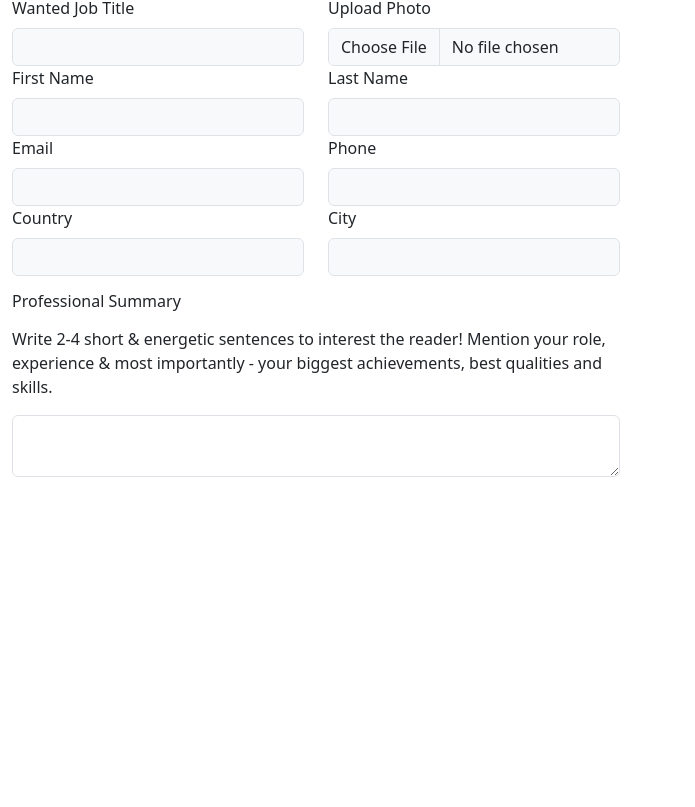
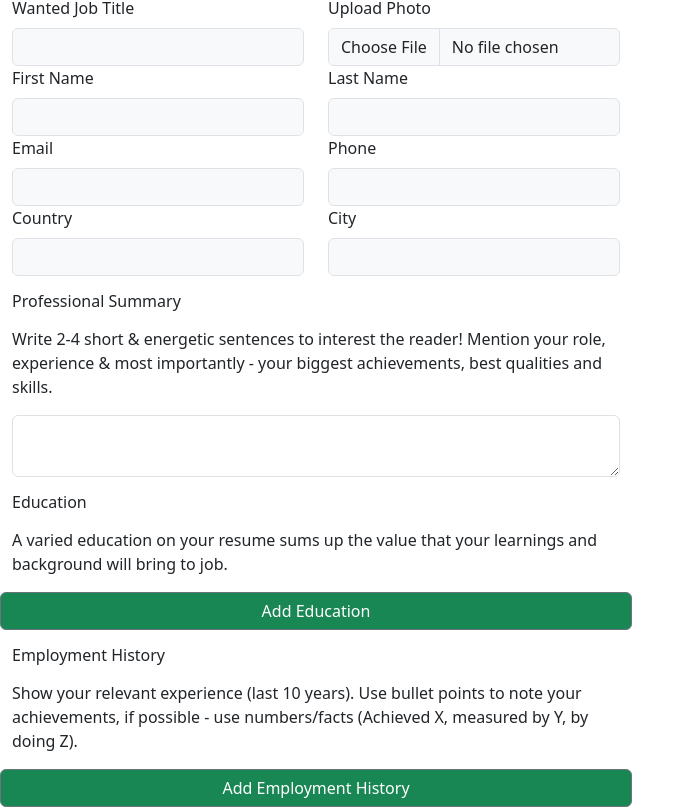
Before and after one commit to vivekmahato26/res-2023, a React (Create React App) app: page / in a window 1280 px wide. Shown: the part 312-1119 px from the top of the page, without its empty margins (0-695 px from the left). Before the commit the page ends 800 px from the top, so only its background shows below. Built offline with nearby package versions, Linux system fonts and the light colour scheme.

Commit message:
emp and ed

```diff
--- a/src/components/editor/resumeEditor.js
+++ b/src/components/editor/resumeEditor.js
@@ -1,15 +1,118 @@
+import { useSelector } from "react-redux";
+import {
+  add as educationAdd,
+  modify as educationModify,
+  remove as educationRemove,
+} from "../../redux/slices/educationSlice";
+import {
+  add as employmentAdd,
+  modify as employmentModify,
+  remove as employmentRemove,
+} from "../../redux/slices/employmentSlice";
 import Header from "./header";
 import PersonalDetails from "./personalDetails";
+import Section from "./section";
 import Summary from "./summary";
-
 const ResumeEditor = () => {
-    return (
-        <div>
-            <Header/>
-            <PersonalDetails/>
-            <Summary/>
-        </div>
-    )
-}
+    const educationState = useSelector(state => state.Education.value);
+    const employmentState = useSelector(state => state.Employment.value);
+  const employment = {
+    inputs: [
+      {
+        label: "Job Title",
+        col: 6,
+        type: "text",
+      },
+      {
+        label: "Employer",
+        col: 6,
+        type: "text",
+      },
+      {
+        label: "Start",
+        col: 3,
+        type: "date",
+      },
+      {
+        label: "End",
+        col: 3,
+        type: "date",
+      },
+      {
+        label: "City",
+        col: 6,
+        type: "text",
+      },
+      {
+        label: "Description",
+        col: 12,
+        type: "textarea",
+      },
+    ],
+    title: "Employment History",
+    desc: "Show your relevant experience (last 10 years). Use bullet points to note your achievements, if possible - use numbers/facts (Achieved X, measured by Y, by doing Z).",
+    redux: {
+      actions: {
+        add: employmentAdd,
+        modify: employmentModify,
+        remove: employmentRemove,
+      },
+      state: employmentState
+    },
+  };
+  const education = {
+    inputs: [
+      {
+        label: "School",
+        col: 6,
+        type: "text",
+      },
+      {
+        label: "Degree",
+        col: 6,
+        type: "text",
+      },
+      {
+        label: "Start",
+        col: 3,
+        type: "date",
+      },
+      {
+        label: "End",
+        col: 3,
+        type: "date",
+      },
+      {
+        label: "City",
+        col: 6,
+        type: "text",
+      },
+      {
+        label: "Description",
+        col: 12,
+        type: "textarea",
+      },
+    ],
+    title: "Education",
+    desc: "A varied education on your resume sums up the value that your learnings and background will bring to job.",
+    redux: {
+      actions: {
+        add: educationAdd,
+        modify: educationModify,
+        remove: educationRemove,
+      },
+      state: educationState
+    },
+  };
+  return (
+    <div>
+      <Header />
+      <PersonalDetails />
+      <Summary />
+      <Section formData={education} />
+      <Section formData={employment} />
+    </div>
+  );
+};
 
 export default ResumeEditor;
--- /dev/null
+++ b/src/components/editor/section.js
@@ -0,0 +1,43 @@
+import React from "react";
+import { useDispatch } from "react-redux";
+import { Col, Input, Label, Row, Container, Button } from "reactstrap";
+import { v4 as uuid } from "uuid";
+
+export default function Section({ formData }) {
+  const dispatch = useDispatch();
+  return (
+    <Container>
+      <h6 style={{ margin: "1rem 0" }}>{formData.title}</h6>
+      <p style={{ margin: "1rem 0" }}>{formData.desc}</p>
+      {formData.redux.state.map((e) => {
+        return (
+          <Row>
+            {formData.inputs.map((e) => {
+              return (
+                <Col key={uuid()} md={e.col}>
+                  <Label>{e.label}</Label>
+                  <Input type={e.type} />
+                </Col>
+              );
+            })}
+            <Button
+              className="bg-success"
+              onClick={() => dispatch(formData.redux.actions.remove(e.id))}
+            >
+              Delete
+            </Button>
+          </Row>
+        );
+      })}
+
+      <Row>
+        <Button
+          className="bg-success"
+          onClick={() => dispatch(formData.redux.actions.add())}
+        >
+          Add {formData.title}
+        </Button>
+      </Row>
+    </Container>
+  );
+}
--- a/src/redux/index.js
+++ b/src/redux/index.js
@@ -1,10 +1,14 @@
 import { configureStore } from "@reduxjs/toolkit";
 import personalDetailsSlice from "./slices/personalDetailsSlice";
 import summarySlice from "./slices/summarySlice";
+import educationSlice from "./slices/educationSlice";
+import employmentSlice from "./slices/employmentSlice";
 
 export default configureStore({
     reducer : {
         PersonalDetails : personalDetailsSlice,
-        Summary: summarySlice
+        Summary: summarySlice,
+        Education: educationSlice,
+        Employment: employmentSlice
     }
 })
--- /dev/null
+++ b/src/redux/slices/educationSlice.js
@@ -0,0 +1,41 @@
+import { createSlice } from "@reduxjs/toolkit";
+import {v4 as uuid} from "uuid";
+const educationSlice = createSlice({
+  name: "Education History",
+  initialState: {
+    value: [],
+  },
+  reducers: {
+    add: (state, action) => {
+      state.value.push({
+        id: uuid().split("-").join(""),
+        school: "",
+        degree: "",
+        start: "",
+        end: "",
+        city: "",
+        description: "",
+      });
+    },
+    remove: (state,action) => {
+        state.value = state.value.filter(e => e.id !== action.payload);
+        // action.payload = id
+    },
+    modify: (state,action) => {
+        state.value = state.value.map(e => {
+            // action.payload = {id: "", update:{}}
+            if(e.id == action.payload.id) {
+                return {
+                    ...e,
+                    ...action.payload.update
+                }
+            }
+            return e;
+        })
+    }
+  },
+});
+
+export const {add,modify,remove} = educationSlice.actions;
+
+export default educationSlice.reducer;
--- /dev/null
+++ b/src/redux/slices/employmentSlice.js
@@ -0,0 +1,41 @@
+import { createSlice } from "@reduxjs/toolkit";
+import {v4 as uuid} from "uuid";
+const employmentSlice = createSlice({
+  name: "Employment History",
+  initialState: {
+    value: [],
+  },
+  reducers: {
+    add: (state, action) => {
+      state.value.push({
+        id: uuid().split("-").join(""),
+        jobTitle: "",
+        company: "",
+        start: "",
+        end: "",
+        city: "",
+        description: "",
+      });
+    },
+    remove: (state,action) => {
+        state.value = state.value.filter(e => e.id !== action.payload);
+        // action.payload = id
+    },
+    modify: (state,action) => {
+        state.value = state.value.map(e => {
+            // action.payload = {id: "", update:{}}
+            if(e.id == action.payload.id) {
+                return {
+                    ...e,
+                    ...action.payload.update
+                }
+            }
+            return e;
+        })
+    }
+  },
+});
+
+export const {add,modify,remove} = employmentSlice.actions;
+
+export default employmentSlice.reducer;
```
